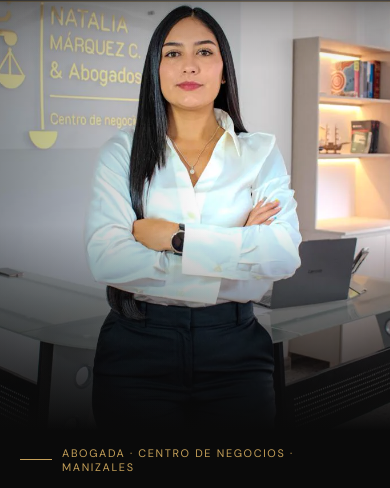
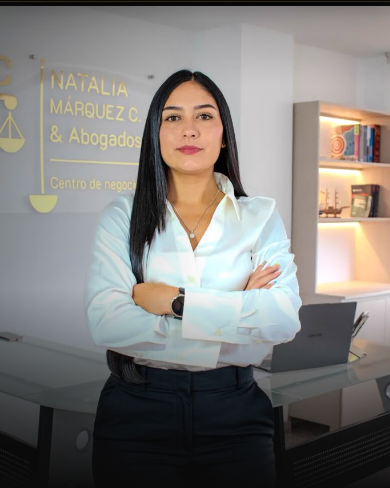
Before and after one commit to Jarcila19-pro/NMC-Abogados, a plain HTML site: page index.html in a window 390 px wide. Shown: the part 58-546 px from the top of the page. Drawn offline with nearby package versions, Linux system fonts and the light colour scheme; a web font is replaced by a local one.

Commit message:
fix(hero): prevent responsive portrait crop
Co-authored-by: Copilot <223556219+Copilot@users.noreply.github.com>

```diff
--- a/css/styles.css
+++ b/css/styles.css
@@ -3928,6 +3928,7 @@ body > footer {
     width: 100%;
     height: auto;
     overflow: hidden;
+    margin-top: 76px;
   }
 
   .hero-right picture::after {
@@ -3976,7 +3977,7 @@ body > footer {
   .hero-right picture {
     width: 100%;
     aspect-ratio: 4 / 5;
-    margin: 0;
+    margin: 64px 0 0;
   }
 
   .hero-right img {
```
